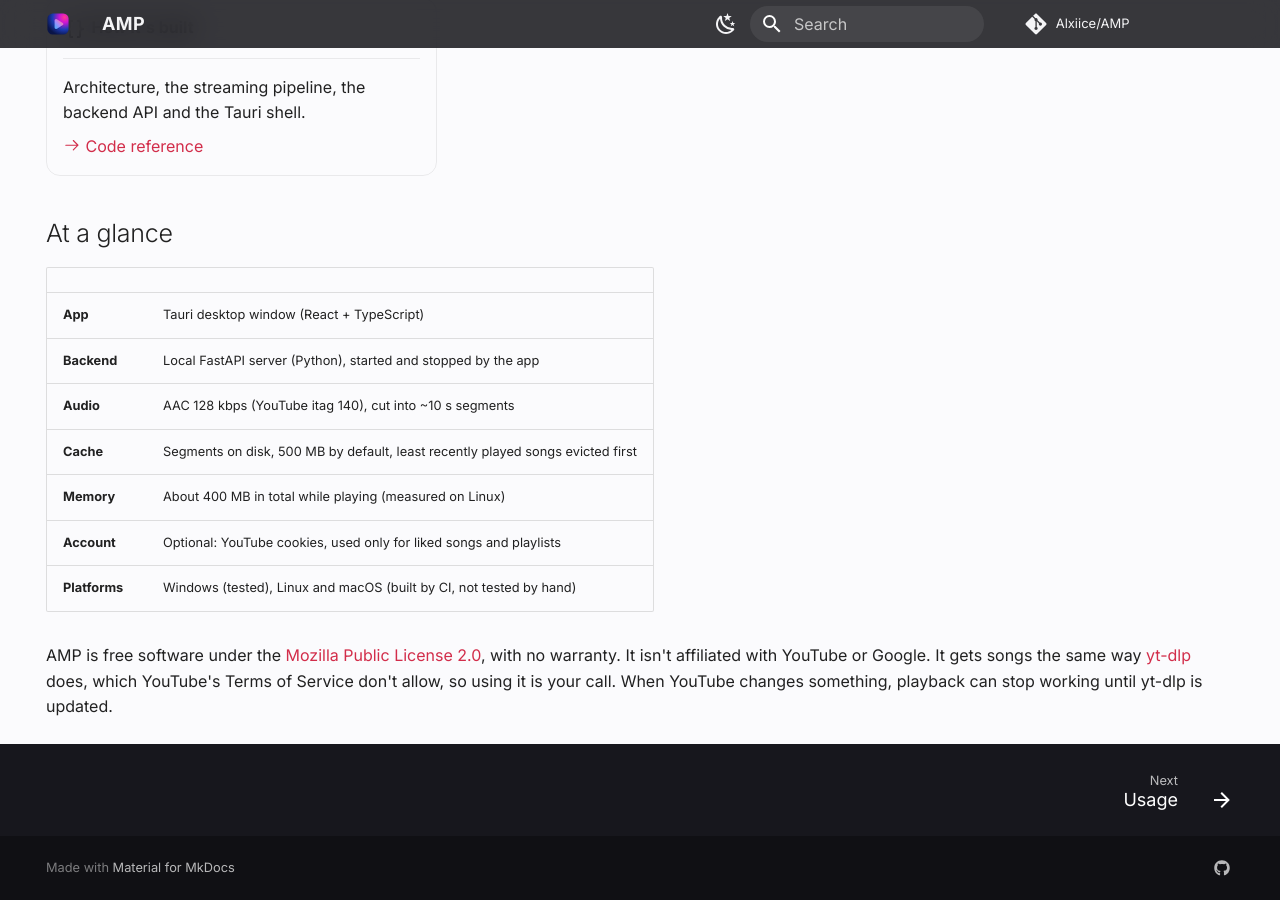
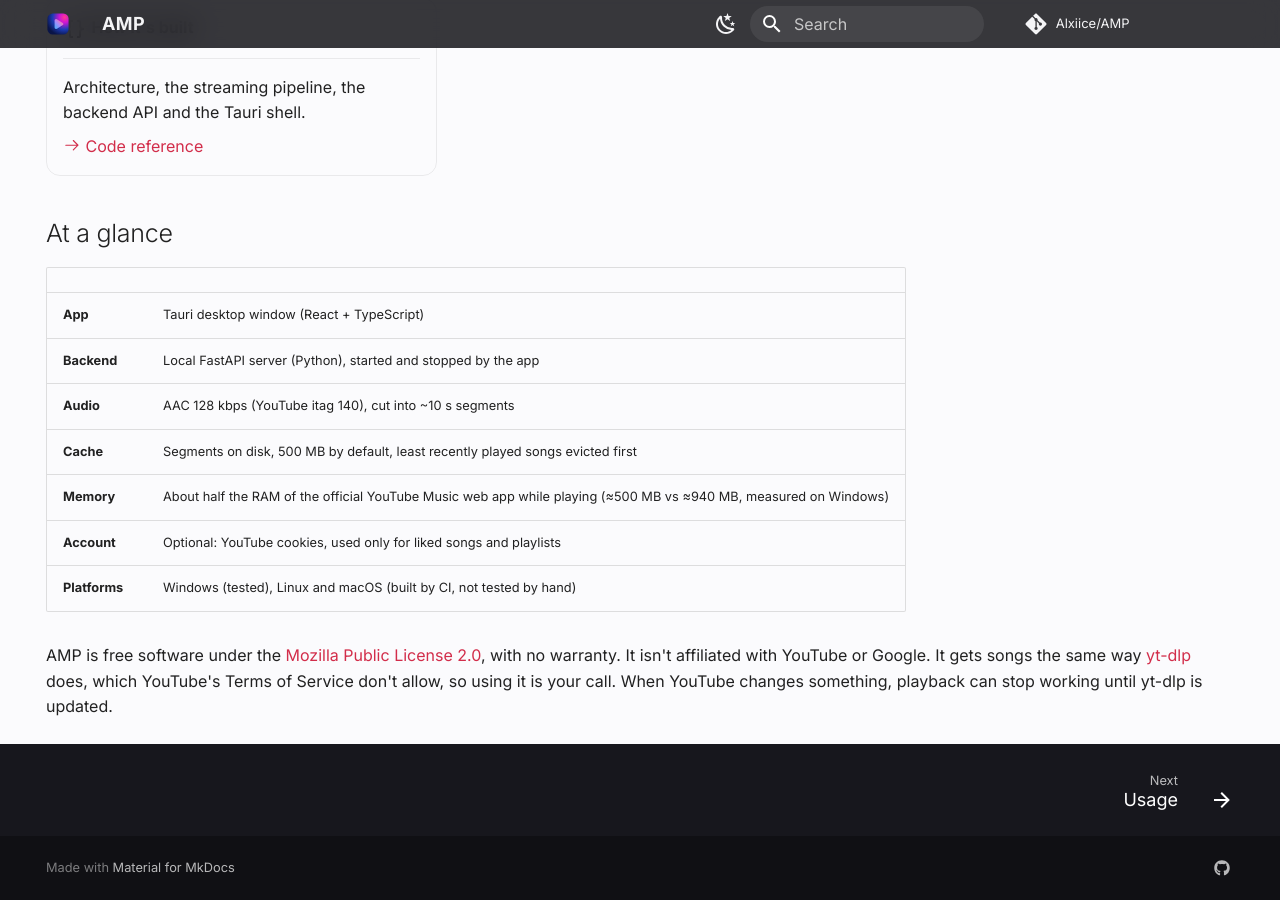
Before and after one commit to Alxiice/AMP, an MkDocs documentation site: the page built from docs/index.md, in a window 1280 px wide and 900 px high, scrolled down 4592 px. Built offline with MkDocs 1.6.1 and Material for MkDocs 9.7.7, drawn with Linux system fonts in a browser that asks for light colours; comment, search, counter and statistics services are not loaded.

Commit message:
State AMP's RAM use relative to the YouTube Music web app on the docs homepage.

```diff
--- a/docs/index.md
+++ b/docs/index.md
@@ -54,7 +54,7 @@ hide:
 | **Backend** | Local FastAPI server (Python), started and stopped by the app |
 | **Audio** | AAC 128 kbps (YouTube itag 140), cut into ~10 s segments |
 | **Cache** | Segments on disk, 500 MB by default, least recently played songs evicted first |
-| **Memory** | About 400 MB in total while playing (measured on Linux) |
+| **Memory** | About half the RAM of the official YouTube Music web app while playing (≈500 MB vs ≈940 MB, measured on Windows) |
 | **Account** | Optional: YouTube cookies, used only for liked songs and playlists |
 | **Platforms** | Windows (tested), Linux and macOS (built by CI, not tested by hand) |
 
```
